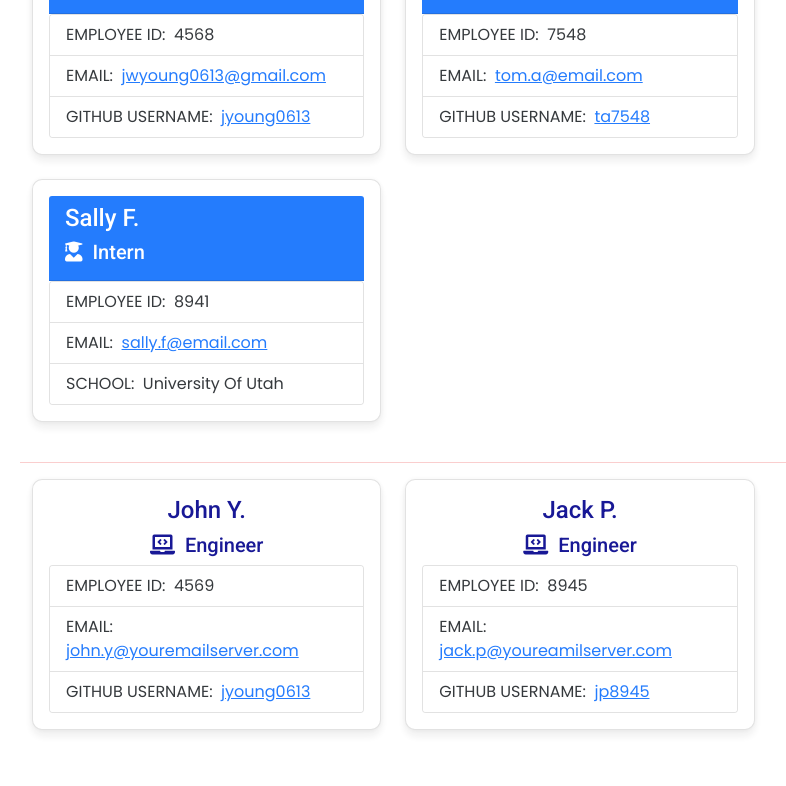
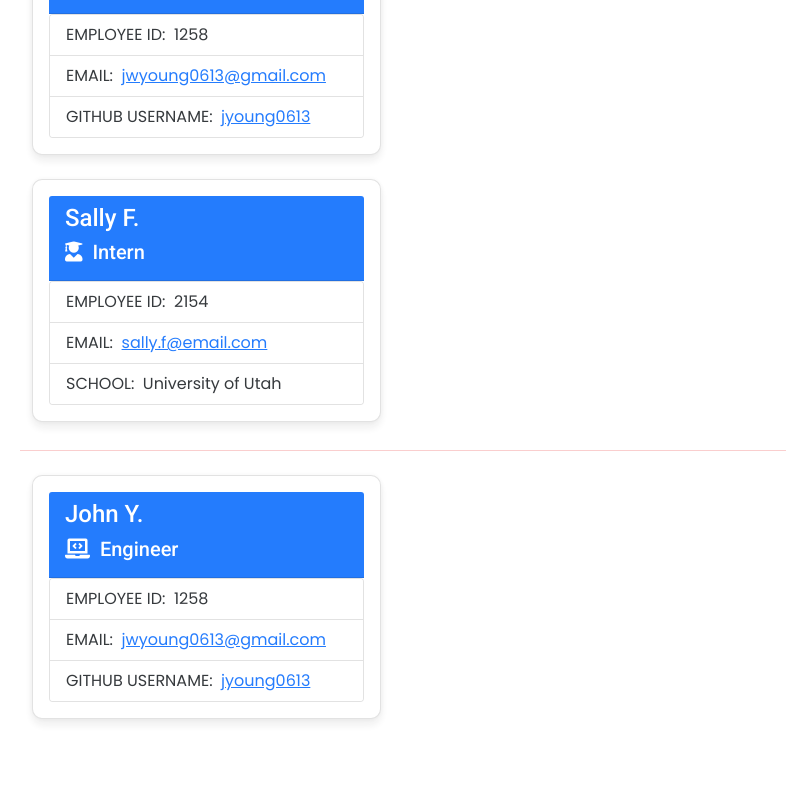
Before and after one commit to jyoung0613/team-profile-generator, a website: page dist/MyTeam.html in a window 1280 px wide. Shown: the part 509-1295 px from the top of the page, without its empty margins (60-846 px from the left). Drawn offline with nearby package versions, Linux system fonts and the light colour scheme.

Commit message:
new MyteamHTML from running program for video

```diff
--- a/dist/MyTeam.html
+++ b/dist/MyTeam.html
@@ -35,14 +35,14 @@
                 <div class='card manager'>
                     <div class='card-body'>
                         <div class='card-header bg-primary text-white'>
-                            <h4 class='card-title text-left'>Thomas M.</h4>
+                            <h4 class='card-title text-left'>Tod P.</h4>
                             <h5 class='card-title text-left'><i class="fas fa-tasks"></i>&nbsp Manager</h5>
                         </div>
                             <div class='card'>
                                 <ul class='list-group list-group-flush'>
                                     <li class='list-group-item'>EMPLOYEE ID:&nbsp 1234</li>
-                                    <li class='list-group-item'>EMAIL:&nbsp <a href="mailto:thomas.m@email.com">thomas.m@email.com</a></li>
-                                    <li class='list-group-item'>OFFICE NUMBER:&nbsp 555-896-7854</li>
+                                    <li class='list-group-item'>EMAIL:&nbsp <a href="mailto:tod.p@email.com">tod.p@email.com</a></li>
+                                    <li class='list-group-item'>OFFICE NUMBER:&nbsp 555-987-6589</li>
                                 </ul>
                             </div>
                     </div>
@@ -62,25 +62,9 @@
                         </div>
                             <div class='card'>
                                 <ul class='list-group list-group-flush'>
-                                    <li class='list-group-item'>EMPLOYEE ID:&nbsp 4568</li>
+                                    <li class='list-group-item'>EMPLOYEE ID:&nbsp 1258</li>
                                     <li class='list-group-item'>EMAIL:&nbsp <a href="mailto:jwyoung0613@gmail.com">jwyoung0613@gmail.com</a></li>
                                     <li class='list-group-item'>GITHUB USERNAME:&nbsp <a href="https://github.com/jyoung0613">jyoung0613</a></li>
-                                </ul>
-                            </div>
-                    </div>
-                </div>
-            </div> <div class='col-xl-4 col-lg-6 col-md-6 col-sm-12 mb-4'>
-                <div class='card engineer'>
-                    <div class='card-body'>
-                        <div class='card-header bg-primary text-white'>
-                            <h4 class='card-title text-left'>Tom A.</h4>
-                            <h5 class='text-left'><i class="fas fa-laptop-code"></i>&nbsp Engineer</h5>
-                        </div>
-                            <div class='card'>
-                                <ul class='list-group list-group-flush'>
-                                    <li class='list-group-item'>EMPLOYEE ID:&nbsp 7548</li>
-                                    <li class='list-group-item'>EMAIL:&nbsp <a href="mailto:tom.a@email.com">tom.a@email.com</a></li>
-                                    <li class='list-group-item'>GITHUB USERNAME:&nbsp <a href="https://github.com/ta7548">ta7548</a></li>
                                 </ul>
                             </div>
                     </div>
@@ -100,9 +84,9 @@
                         </div>
                             <div class='card'>
                                 <ul class='list-group list-group-flush'>
-                                    <li class='list-group-item'>EMPLOYEE ID:&nbsp 8941</li>
+                                    <li class='list-group-item'>EMPLOYEE ID:&nbsp 2154</li>
                                     <li class='list-group-item'>EMAIL:&nbsp <a href="mailto:sally.f@email.com">sally.f@email.com</a></li>
-                                    <li class='list-group-item'>SCHOOL:&nbsp University Of Utah</li>
+                                    <li class='list-group-item'>SCHOOL:&nbsp University of Utah</li>
                                 </ul>
                             </div>
                     </div>
@@ -112,36 +96,24 @@
                     </div>
                 </section>
 
-                <hr>
+                <hr class="mt-1 mb-4"/>
 
                 <section class="container">
                     <div class="row">
                         <div class='col-xl-4 col-lg-6 col-md-6 col-sm-12 mb-4'>
                 <div class='card engineer'>
                     <div class='card-body'>
-                        <h4 class='card-title text-center'>John Y.</h4>
-                        <h5 class='text-center'><i class="fas fa-laptop-code"></i>&nbsp Engineer</h5>
-                        <div class='card'>
-                            <ul class='list-group list-group-flush'>
-                                <li class='list-group-item'>EMPLOYEE ID:&nbsp 4569</li>
-                                <li class='list-group-item'>EMAIL:&nbsp <a href="mailto:john.y@youremailserver.com">john.y@youremailserver.com</a></li>
-                                <li class='list-group-item'>GITHUB USERNAME:&nbsp <a href="https://github.com/jyoung0613">jyoung0613</a></li>
-                            </ul>
+                        <div class='card-header bg-primary text-white'>
+                            <h4 class='card-title text-left'>John Y.</h4>
+                            <h5 class='text-left'><i class="fas fa-laptop-code"></i>&nbsp Engineer</h5>
                         </div>
-                    </div>
-                </div>
-            </div> <div class='col-xl-4 col-lg-6 col-md-6 col-sm-12 mb-4'>
-                <div class='card engineer'>
-                    <div class='card-body'>
-                        <h4 class='card-title text-center'>Jack P.</h4>
-                        <h5 class='text-center'><i class="fas fa-laptop-code"></i>&nbsp Engineer</h5>
-                        <div class='card'>
-                            <ul class='list-group list-group-flush'>
-                                <li class='list-group-item'>EMPLOYEE ID:&nbsp 8945</li>
-                                <li class='list-group-item'>EMAIL:&nbsp <a href="mailto:jack.p@youreamilserver.com">jack.p@youreamilserver.com</a></li>
-                                <li class='list-group-item'>GITHUB USERNAME:&nbsp <a href="https://github.com/jp8945">jp8945</a></li>
-                            </ul>
-                        </div>
+                            <div class='card'>
+                                <ul class='list-group list-group-flush'>
+                                    <li class='list-group-item'>EMPLOYEE ID:&nbsp 1258</li>
+                                    <li class='list-group-item'>EMAIL:&nbsp <a href="mailto:jwyoung0613@gmail.com">jwyoung0613@gmail.com</a></li>
+                                    <li class='list-group-item'>GITHUB USERNAME:&nbsp <a href="https://github.com/jyoung0613">jyoung0613</a></li>
+                                </ul>
+                            </div>
                     </div>
                 </div>
             </div>
```
